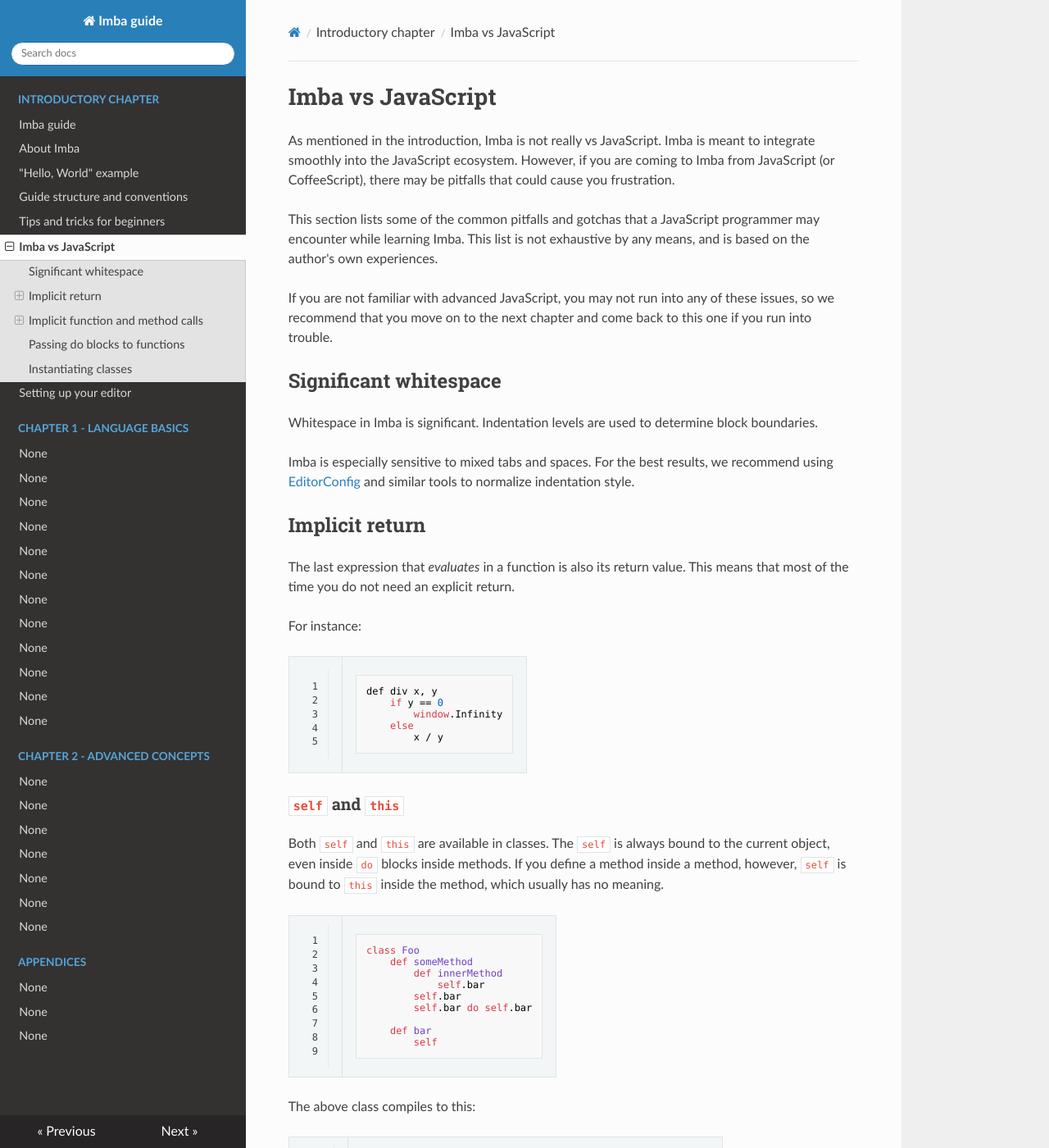
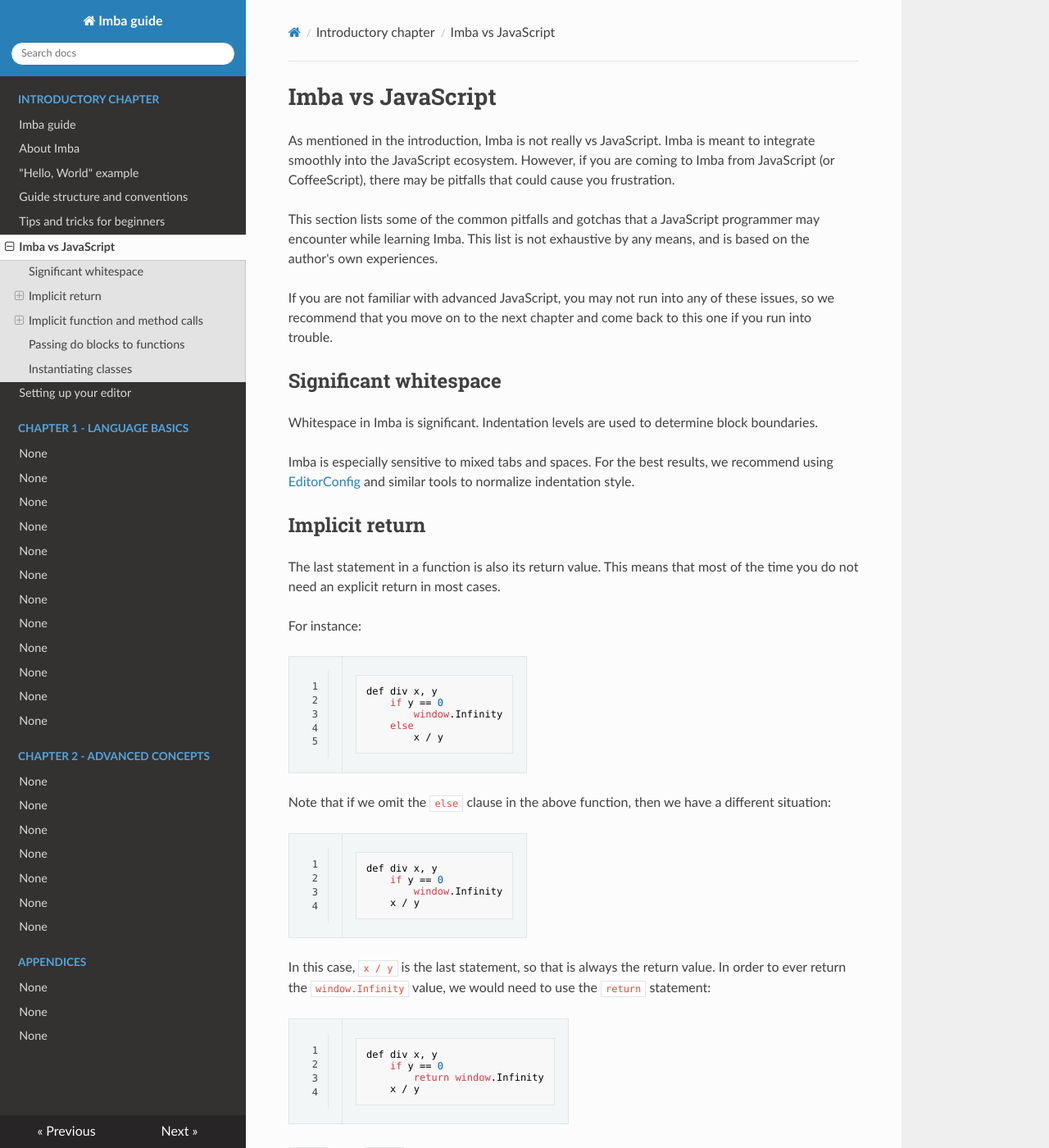
Before and after one commit to imba/imba-guide, an MkDocs documentation site: the page built from docs/ch0/javascript.md, in a window 1280 px wide and 1400 px high. Shown: the whole window at 82% size. Built offline with MkDocs 1.6.1, drawn with Linux system fonts in a browser that asks for light colours; nearby versions of some CDN libraries.

Commit message:
Fix some inaccuracies in JS section, add more examples

````diff
--- a/docs/ch0/javascript.md
+++ b/docs/ch0/javascript.md
@@ -24,8 +24,8 @@
 
 ## Implicit return
 
-The last expression that *evaluates* in a function is also its return value.
-This means that most of the time you do not need an explicit return.
+The last statement in a function is also its return value. This means that
+most of the time you do not need an explicit return in most cases.
 
 For instance:
 
@@ -35,6 +35,27 @@
         window.Infinity
     else
         x / y
+```
+
+Note that if we omit the `else` clause in the above function, then we have a
+different situation:
+
+```imba
+def div x, y
+    if y == 0
+        window.Infinity
+    x / y
+```
+
+In this case, `x / y` is the last statement, so that is always the return value.
+In order to ever return the `window.Infinity` value, we would need to use the
+`return` statement:
+
+```imba
+def div x, y
+    if y == 0
+        return window.Infinity
+    x / y
 ```
 
 ### `self` and `this`
````
